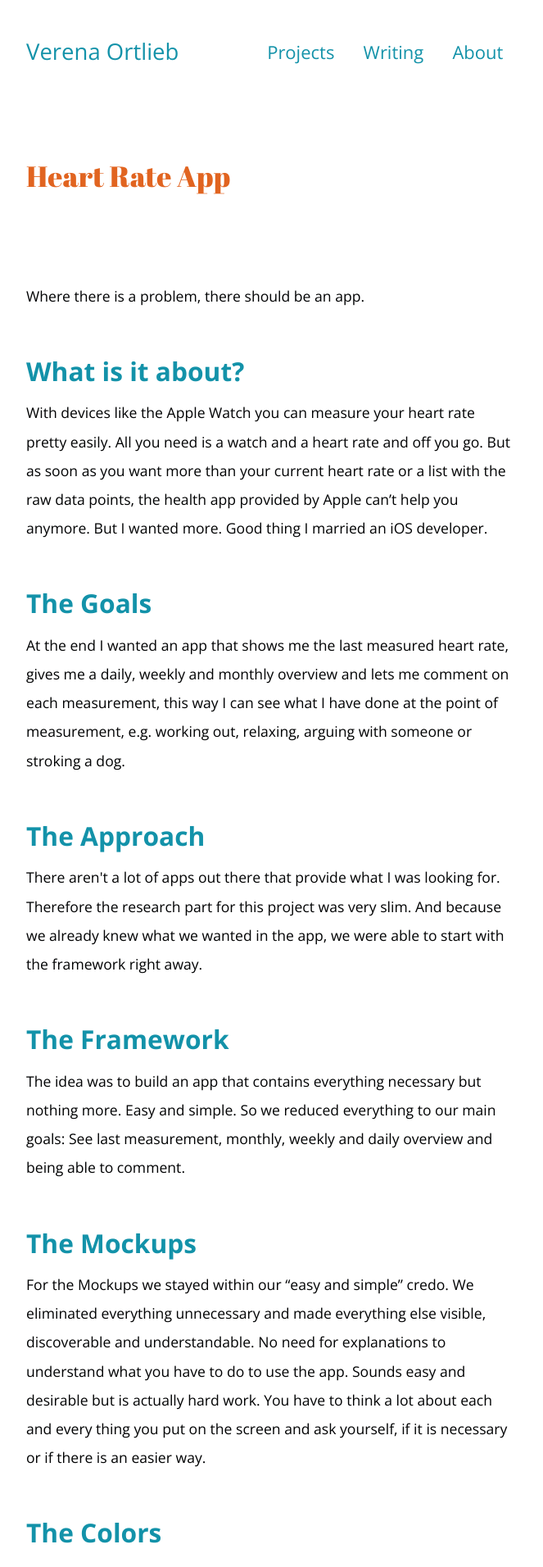
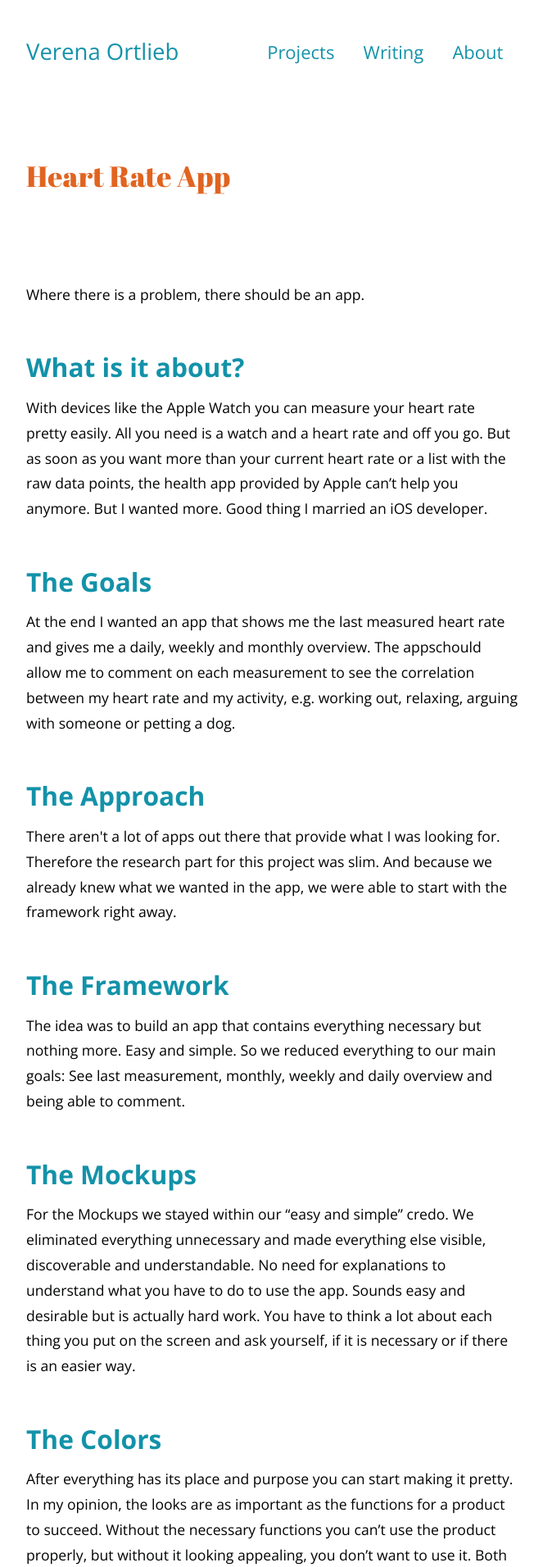
Before and after one commit to Verena-von-O/verena-von-o.github.io, a Jekyll site: the page built from project-heart-app.html, in a window 1280 px wide. Shown: the top 1912 px of the page at 82% size, without its empty margins (308-971 px from the left). Built offline with Jekyll 4.4.1, drawn with Linux system fonts in a browser that asks for light colours; some of the changed text lies outside the part shown.

Commit message:
Changes projects

```diff
--- a/_sass/_font.scss
+++ b/_sass/_font.scss
@@ -21,7 +21,6 @@ strong {
 	font-family: "Abril Fatface", serif;
 }
 
-
 h2{
 	font-size: 2em;
 	font-weight: 700;
@@ -35,7 +34,7 @@ h3{
 
 p {
 	font-size: 1em;
-	line-height: 2em;
+	line-height: 1.75em;
 	margin-bottom: 1em;
 }
 
--- a/about.html
+++ b/about.html
@@ -4,7 +4,7 @@ layout: page
 
 		<h2 class="headline">Hello, my name is Verena.</h2>
 
-		<p>I am a UX Designer, UI Designer, problemsolver, idea creator, feedback encoder and much, much more nice job titles and Buzzwords. Why the variety? Because I have studied a lot and worked in  lot of different fields and am able to put these experiences to use. <br>
+		<p>I am a UX designer, UI designer, problemsolver, idea creator, feedback encoder and much, much more nice job titles and Buzzwords. Why the variety? Because I have studied a lot and worked in  lot of different fields and am able to put these experiences to use. <br>
 		I have a Bachelor of Arts in Business Psychology and a Master of Arts in Architecture.
 		Architecture gave me a great design education. But I wanted more; I wanted to understand why people behave like they do and how products could be improved to match their users needs. So I decided to study Business Psychology with a main focus on marketing and advertising psychology.<br>
 		Psychology and design in combination with a never ending will to improve myself have made me a competent and passionate working bee.
--- a/index.html
+++ b/index.html
@@ -5,7 +5,7 @@ layout: start
 <h2 class="headline-index">Hey there, <br> I am Verena.</h2>
 
 <div class="box-ganz-index">
-		<p>I am a UX Designer, UI Designer, problem solver, hobby baker, hammock enthusiast and love dogs. I love to travel the world with <a href="http://www.florianbuerger.com" target="_blank">my handsome husband</a> for inspiration, fun and sun. This website will give you an idea <a href="about.html">about me</a>, my work and things I like. If you want to know more or just want to talk, you are welcome to get in touch. The best way to do so is <a href="mailto:verena.ortlieb@gmail.com"> via mail</a>.
+		<p>I am a UX designer, UI designer, problem solver, hobby baker, hammock enthusiast and love dogs. I love to travel the world with <a href="http://www.florianbuerger.com" target="_blank">my handsome husband</a> for inspiration, fun and sun. This website will give you an idea <a href="about.html">about me</a>, my work and things I like. If you want to know more or just want to talk, you are welcome to get in touch. The best way to do so is <a href="mailto:verena.ortlieb@gmail.com"> via mail</a>.
 		<!-- If you are interested in our traviling feel free to visit our travel-blog <a href="">Ladybugs & Fireflies</a>. -->
 		</p>
 </div>
--- a/project-heart-app.html
+++ b/project-heart-app.html
@@ -15,14 +15,14 @@ layout: page
   </div> -->
 
     <h3>The Goals</h3>
-    <p>At the end I wanted an app that shows me the last measured heart rate, gives me a daily, weekly and monthly overview and lets me comment on each measurement, this way I can see what I have done at the point of measurement, e.g. working out, relaxing, arguing with someone or stroking a dog.
+    <p>At the end I wanted an app that shows me the last measured heart rate and gives me a daily, weekly and monthly overview. The appschould allow me to comment on each measurement to see the correlation between my heart rate and my activity, e.g. working out, relaxing, arguing with someone or petting a dog.
     </p>
     <!-- <div class="box-subproject-img">
       <img src="img/heartrate-icon.png" alt="">
     </div> -->
 
     <h3>The Approach</h3>
-    <p>There aren't a lot of apps out there that provide what I was looking for. Therefore the research part for this project was very slim. And because we already knew what we wanted in the app, we were able to start with the framework right away.</p>
+    <p>There aren't a lot of apps out there that provide what I was looking for. Therefore the research part for this project was slim. And because we already knew what we wanted in the app, we were able to start with the framework right away.</p>
 
     <h3>The Framework</h3>
     <p>The idea was to build an app that contains everything necessary but nothing more. Easy and simple. So we reduced everything to our main goals: See last measurement, monthly, weekly and daily overview and being able to comment.
@@ -31,20 +31,20 @@ layout: page
       <img src="img/heartrate-frame.png" alt="">
     </div> -->
     <h3>The Mockups</h3>
-    <p>For the Mockups we stayed within our “easy and simple” credo. We eliminated everything unnecessary and made everything else visible, discoverable and understandable. No need for explanations to understand what you have to do to use the app. Sounds easy and desirable but is actually hard work. You have to think a lot about each and every thing you put on the screen and ask yourself, if it is necessary or if there is an easier way.
+    <p>For the Mockups we stayed within our “easy and simple” credo. We eliminated everything unnecessary and made everything else visible, discoverable and understandable. No need for explanations to understand what you have to do to use the app. Sounds easy and desirable but is actually hard work. You have to think a lot about each thing you put on the screen and ask yourself, if it is necessary or if there is an easier way.
     </p>
     <!-- <div class="box-subproject-img">
       <img src="img/heartrate-mockup.png" alt="">
     </div> -->
     <h3>The Colors</h3>
-    <p>After everything has its place and purpose you can start making it pretty. In my opinion, the looks are as important as the functions for a product to be successful. Without the necessary functions you can’t use the product properly, but without it looking appealing, you don’t want to use it. Both parts can be a big problem. So why not make it pretty? We started with a nice color palette. I think it is important to reduce your palette to a maximum of 5 colors. This way you can alternate and differentiate but don’t start looking like you took too many drugs while working on the colors. Decide on one basic color for the background and built on that.
+    <p>After everything has its place and purpose you can start making it pretty. In my opinion, the looks are as important as the functions for a product to succeed. Without the necessary functions you can’t use the product properly, but without it looking appealing, you don’t want to use it. Both parts can be a big problem. So why not make it pretty? We started with a nice color palette. I think it is important to reduce your palette to 5 colors or less. This way you can alternate and differentiate without looking like you took too many pills while working on the colors. Decide on one basic color for the background and built on that.
     </p>
     <!-- <div class="box-subproject-img">
       <img src="img/heartrate-color.png" alt="">
     </div> -->
 
     <h3>The Outcome</h3>
-    <p>Besides the iPhone App we decided on building an Apple Watch App. This way you can comment on a measurement right after it. Just click the app and enter your current activity.</p>
+    <p>Besides the iPhone App we decided on building an Apple Watch App. This way you can comment on a measurement right away. Just tap on the icons or dictate your current activity.</p>
     <h4>iPhone App</h4>
     <p>Coming soon...</p>
     <!-- <div class="box-subproject-img">
@@ -57,7 +57,8 @@ layout: page
     </div> -->
 
   <h3>What's next?</h3>
-  <p>While working on a project, you always have ideas what else would be nice to have. Our first version of the app is the simplest way. Basic features which make it easy to use and understand the app. Next up, there could be some more possibilities like being able to export your recorded data, change colors or our own icons to have a quick and fun way to comment on your measurements. <br>
+  <p>While working on a project, you always have ideas what else would be nice to have. Our first version of the app is the simplest way. Basic features that make it easy to use and understand. Next up, there are possibilities like being able to export your recorded data.
+  Or you can comment on your measurements with customized icons instead of text. <br>
   We are excited to see what will come.
   </p>
 
```
Also changed, not shown: project-puppy-content-app.html (+7 -7 lines).
